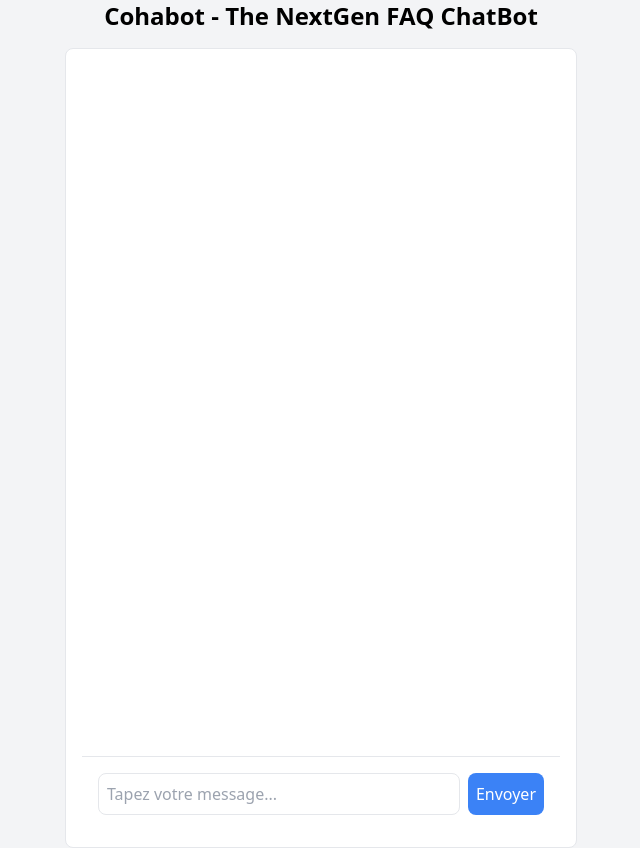
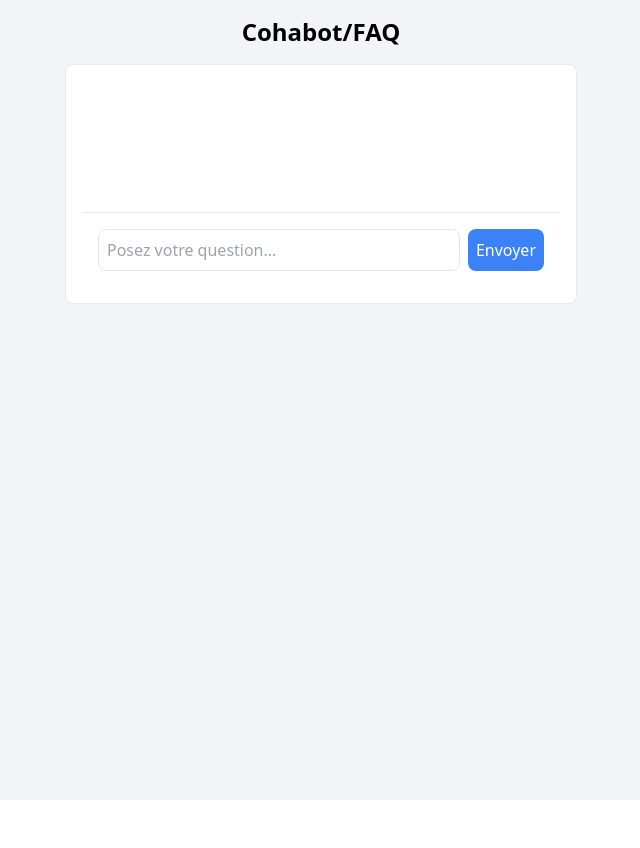
Before and after one commit to Hydrocarbure-H/-cohabs-internship-test, a React (Create React App) app in the folder cohabot-frontend/: page / in a window 1280 px wide. Shown: the whole page, without its empty margins (319-959 px from the left). After the commit the page ends 800 px from the top, so only its background shows below. Built offline with nearby package versions, Linux system fonts and the light colour scheme.

Commit message:
feat(ui): Update App component styling and title text.

```diff
--- a/cohabot-frontend/src/App.js
+++ b/cohabot-frontend/src/App.js
@@ -4,9 +4,9 @@
 function App()
 {
     return (
-        <div className="flex items-center justify-center min-h-screen bg-gray-100">
+        <div className="flex  justify-center h-screen bg-gray-100">
             <div className="w-full max-w-lg">
-                <h1 className="text-2xl font-bold text-center mb-4">Cohabot - The NextGen FAQ ChatBot</h1>
+                <h1 className="text-2xl font-bold text-center my-4">Cohabot/FAQ</h1>
                 <Window/>
             </div>
         </div>
--- a/cohabot-frontend/src/components/InputBox.js
+++ b/cohabot-frontend/src/components/InputBox.js
@@ -42,7 +42,7 @@
                 value={message}
                 onChange={(e) => setMessage(e.target.value)}
                 onKeyDown={handleKeyDown}
-                placeholder="Tapez votre message..."
+                placeholder="Posez votre question..."
             />
             <button onClick={handleSend} className="p-2 ml-2 bg-blue-500 rounded-lg text-white">
                 Envoyer
--- a/cohabot-frontend/src/components/Window.js
+++ b/cohabot-frontend/src/components/Window.js
@@ -56,7 +56,7 @@
     }, [messages]);
 
     return (
-        <div className="flex flex-col h-screen p-4 border rounded-lg bg-white">
+        <div className="flex flex-col min-h-[15rem] max-h-[calc(100vh-6rem)] p-4 border rounded-lg bg-white">
             <div className="flex flex-col flex-grow overflow-y-auto">
                 {messages.map((msg, index) => (
                     <Message key={index} message={msg.text} isUser={msg.isUser}/>
```
